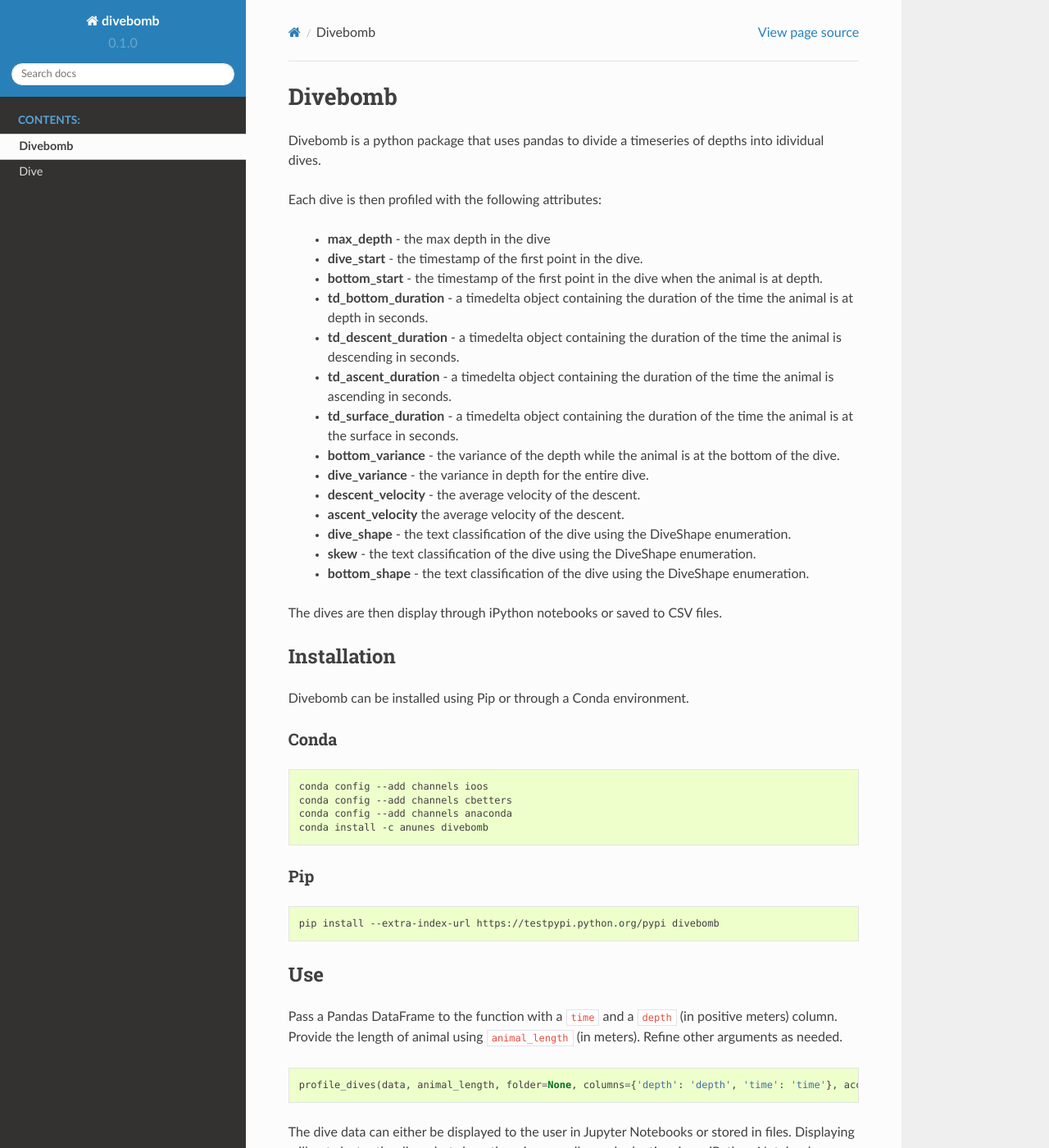
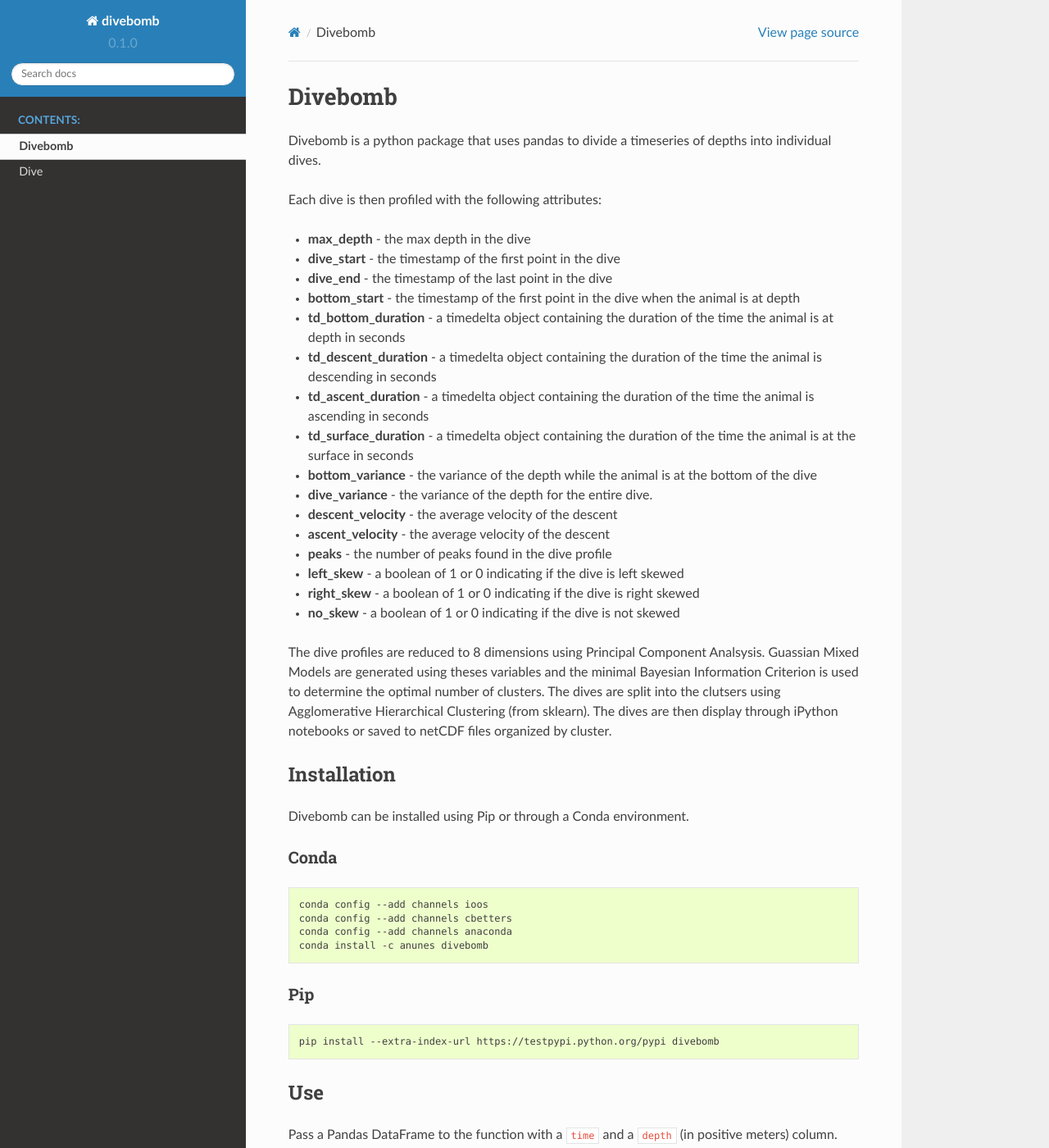
Before and after one commit to ocean-tracking-network/divebomb, a Sphinx documentation site: the page built from docs/index.rst, in a window 1280 px wide and 1400 px high. Shown: the whole window at 82% size. Built offline with Sphinx 7.4.7 and the Read the Docs theme 2.0.0, drawn with Linux system fonts in a browser that asks for light colours; some of the changed text lies outside the part shown.

Commit message:
Modifed and added documentation

```diff
--- a/README.md
+++ b/README.md
@@ -1,22 +1,26 @@
 Divebomb
 ========
-Divebomb is a python package that uses pandas to divide a timeseries of depths into idividual dives.
+Divebomb is a python package that uses pandas to divide a timeseries of depths into individual dives.
 
 Each dive is then profiled with the following attributes:
 
-  - **max_depth** - the max depth in the dive
-  - **dive_start** - the timestamp of the first point in the dive.
-  - **bottom_start** - the timestamp of the first point in the dive when the animal is at depth.
-  - **td_bottom_duration** - a timedelta object containing the duration of the time the animal is at depth in seconds.
-  - **td_descent_duration** - a timedelta object containing the duration of the time the animal is descending in seconds.
-  - **td_ascent_duration** - a timedelta object containing the duration of the time the animal is ascending in seconds.
-  - **td_surface_duration** - a timedelta object containing the duration of the time the animal is at the surface in seconds.
-  - **bottom_variance** - the variance of the depth while the animal is at the bottom of the dive.
-  - **dive_variance** - the variance in depth for the entire dive.
-  - **descent_velocity** - the average velocity of the descent.
-  - **ascent_velocity** the average velocity of the descent.
-  - **dive_shape** - the text classification of the dive using the DiveShape enumeration.
-  - **skew** - the text classification of the dive using the DiveShape enumeration.
-  - **bottom_shape** - the text classification of the dive using the DiveShape enumeration.
+- **max_depth** - the max depth in the dive
+- **dive_start** - the timestamp of the first point in the dive
+- **dive_end** - the timestamp of the last point in the dive
+- **bottom_start** - the timestamp of the first point in the dive when the animal is at depth
+- **td_bottom_duration** - a timedelta object containing the duration of the time the animal is at depth in seconds
+- **td_descent_duration** - a timedelta object containing the duration of the time the animal is descending in seconds
+- **td_ascent_duration** - a timedelta object containing the duration of the time the animal is ascending in seconds
+- **td_surface_duration** - a timedelta object containing the duration of the time the animal is at the surface in seconds
+- **bottom_variance** - the variance of the depth while the animal is at the bottom of the dive
+- **dive_variance** - the variance of the depth for the entire dive.
+- **descent_velocity** - the average velocity of the descent
+- **ascent_velocity** - the average velocity of the descent
+- **peaks** - the number of peaks found in the dive profile
+- **left_skew** - a boolean of 1 or 0 indicating if the dive is left skewed
+- **right_skew** - a boolean of 1 or 0 indicating if the dive is right skewed
+- **no_skew** - a boolean of 1 or 0 indicating if the dive is not skewed
 
-The dives are then display through iPython notebooks or saved to CSV files.
+The dive profiles are reduced to 8 dimensions using Principal Component Analsysis. Guassian Mixed Models are generated using theses variables
+and the minimal Bayesian Information Criterion is used to determine the optimal number of clusters. The dives are split into the clutsers using
+Agglomerative Hierarchical Clustering (from sklearn). The dives are then display through iPython notebooks or saved to netCDF files organized by cluster.
--- a/docs/dive.rst
+++ b/docs/dive.rst
@@ -15,7 +15,7 @@
     get_ascent_velocity,
     set_bottom_variance,
     set_dive_variance,
-    get_skew,
-    set_dive_shape,
+    set_skew,
+    get_peaks,
     to_dict,
     plot
--- a/docs/index.rst
+++ b/docs/index.rst
@@ -52,7 +52,7 @@
 .. code:: python
 
   # Display
-  animal_length = animal_length
+  animal_length = 3 # in meters
   profile_dives(df, ipython_display_mode=True, animal_length=animal_length)
 
   # Store in files
```
Also changed, not shown: divebomb/__init__.py (+29 -12 lines), 3 other files.
